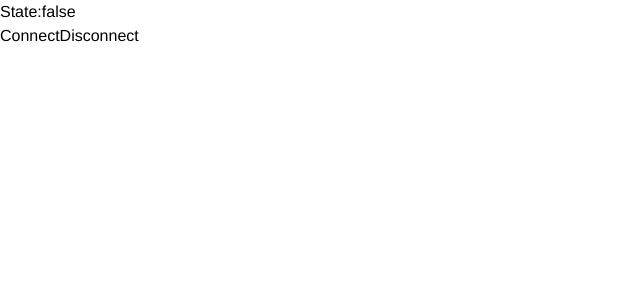
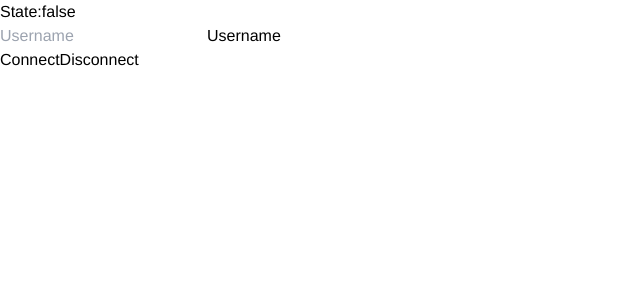
Before and after one commit to qbornet/pong42, a React (Vite) app in the folder frontend/: page / in a window 1280 px wide. Shown: the top 300 px of the page, without its empty margins (0-640 px from the left). Built offline with nearby package versions, Linux system fonts and the light colour scheme.

Commit message:
working around socket.io interface + basic connection process

```diff
--- a/frontend/src/components/Chat.tsx
+++ b/frontend/src/components/Chat.tsx
@@ -5,10 +5,16 @@ import ConnectionManager from './ConnectionManager';
 
 export default function Chat() {
   const [isConnected, setIsConnected] = useState(socket.connected);
+  const [username, setUsername] = useState('');
 
   useEffect(() => {
     const onConnect = () => {
       setIsConnected(true);
+    };
+
+    const onConnectError = () => {
+      socket.io.opts.transports = ['polling', 'websocket'];
+      setIsConnected(false);
     };
 
     const onDisconnect = () => {
@@ -17,15 +23,36 @@ export default function Chat() {
 
     socket.on('connect', onConnect);
     socket.on('disconnect', onDisconnect);
+    socket.on('connect_error', onConnectError);
+
     return () => {
       socket.off('connect', onConnect);
       socket.off('disconnect', onDisconnect);
+      socket.off('connect_error', onConnectError);
     };
   }, []);
+
   return (
-    <div>
+    <div className="col-end-1 flex-col">
       <ConnectionState isConnected={isConnected} />
-      <ConnectionManager />
+      <label
+        htmlFor="Username"
+        className="relative m-2 block w-60 rounded-md border border-gray-200 shadow-sm focus-within:border-blue-600 focus-within:ring-1 focus-within:ring-blue-600"
+      >
+        <input
+          type="text"
+          id="Username"
+          className="peer border-none bg-transparent p-2 placeholder-transparent focus:border-transparent focus:outline-none focus:ring-0"
+          placeholder="Username"
+          onChange={(event) => setUsername(event.target.value)}
+        />
+
+        <span className="pointer-events-none absolute start-2.5 top-0 -translate-y-1/2 bg-white p-0.5 text-xs text-gray-700 transition-all peer-placeholder-shown:top-1/2 peer-placeholder-shown:text-sm peer-focus:top-0 peer-focus:text-xs">
+          Username
+        </span>
+      </label>
+
+      <ConnectionManager username={username} />
     </div>
   );
 }
--- a/frontend/src/components/ConnectionManager.tsx
+++ b/frontend/src/components/ConnectionManager.tsx
@@ -1,7 +1,14 @@
 import socket from '../socket';
 
-export default function ConnectionManager() {
+interface ConnectionManagerProps {
+  username: string;
+}
+
+export default function ConnectionManager({
+  username
+}: ConnectionManagerProps) {
   const connect = () => {
+    socket.auth = { username };
     socket.connect();
   };
   const disconnect = () => {
--- a/frontend/src/socket.ts
+++ b/frontend/src/socket.ts
@@ -1,7 +1,7 @@
 import { io } from 'socket.io-client';
 
 const devURL = 'http://localhost:3000';
-const URL = process.env.NODE_ENV === 'prod' ? '' : devURL;
+const URL = process.env.NODE_ENV === 'prod' ? devURL : devURL;
 
 const socket = io(URL, {
   autoConnect: false,
```
Also changed, not shown: 1 other file (tests, documents, lock files or other folders).
